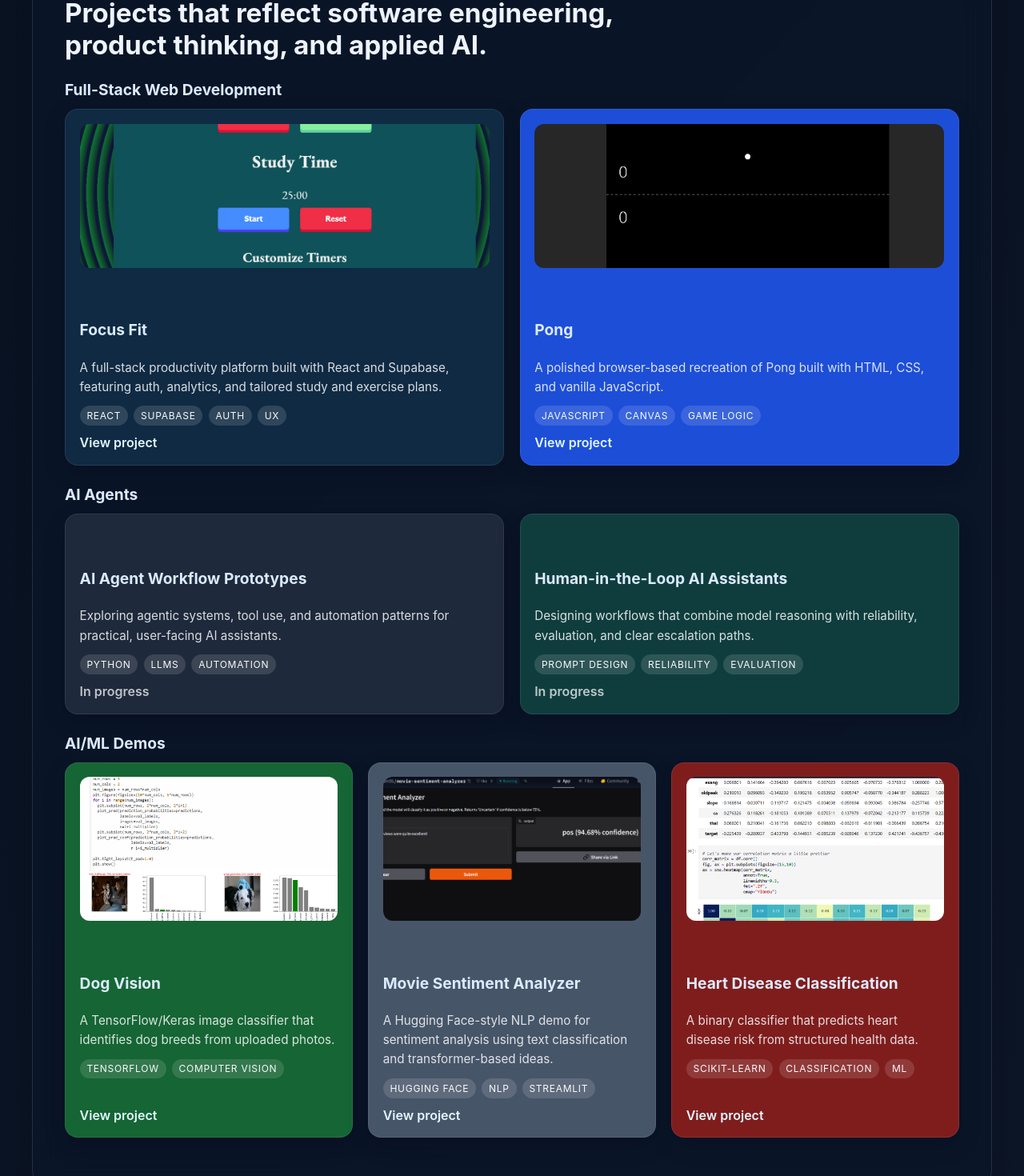
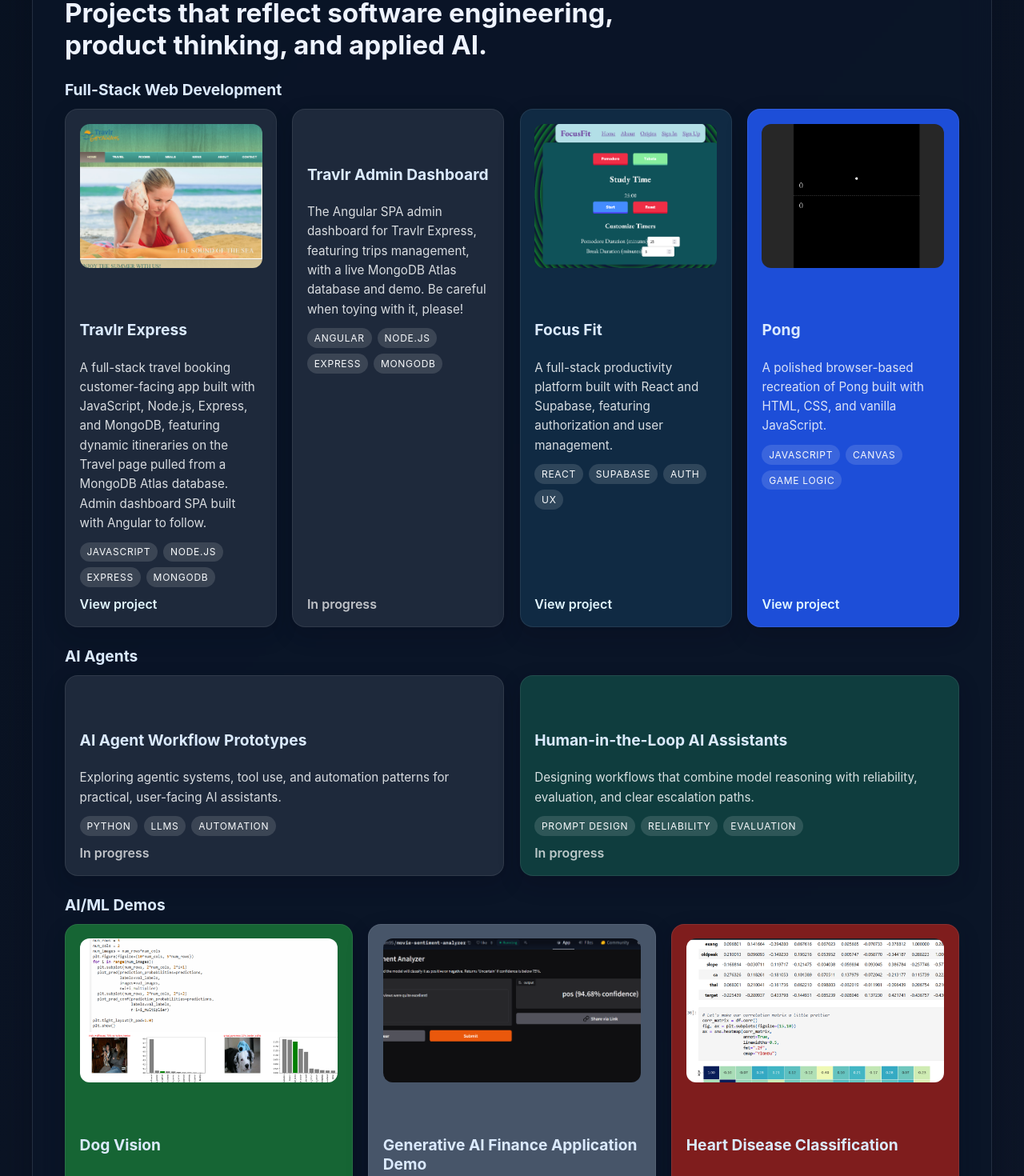
Before and after one commit to navesm/portfolio-pro, a React (Create React App) app: page / in a window 1280 px wide. Shown: the part 1500-2970 px from the top of the page at 80% size. Built offline with nearby package versions, Linux system fonts and the light colour scheme; a web font is replaced by a local one.

Commit message:
updated projects

```diff
--- a/src/components/projects/Projects.jsx
+++ b/src/components/projects/Projects.jsx
@@ -4,6 +4,7 @@ import './Projects.css';
 import focusFitImage from '../../focus-fit.png';
 // import spockRockImage from '../../spock-rock.png';
 // import mazeImage from '../../maze-shot.png';
+import travlrImage from '../../Travlr-Express-shot.png';
 import pongImage from '../../pong-shot.png';
 import dogVisionImage from '../../dog-vision.png';
 import heartDiseaseImage from '../../heart-disease.png';
@@ -12,8 +13,22 @@ import sentimentImage from '../../sentiment-image.png';
 const Projects = () => {
   const fullStackProjects = [
     {
+      title: 'Travlr Express',
+      description: 'A full-stack travel booking customer-facing app built with JavaScript, Node.js, Express, and MongoDB, featuring dynamic itineraries on the Travel page pulled from a MongoDB Atlas database. Admin dashboard SPA built with Angular to follow.',
+      link: 'https://mean-travlr.onrender.com/',
+      imageUrl: travlrImage,
+      bgColor: '#1e293b',
+      tags: ['JavaScript', 'Node.js', 'Express', 'MongoDB']
+    },
+    {
+      title: 'Travlr Admin Dashboard',
+      description: 'The Angular SPA admin dashboard for Travlr Express, featuring trips management, with a live MongoDB Atlas database and demo. Be careful when toying with it, please!',
+      bgColor: '#1e293b',
+      tags: ['Angular', 'Node.js', 'Express', 'MongoDB']
+    },
+    {
       title: 'Focus Fit',
-      description: 'A full-stack productivity platform built with React and Supabase, featuring auth, analytics, and tailored study and exercise plans.',
+      description: 'A full-stack productivity platform built with React and Supabase, featuring authorization and user management.',
       link: 'https://focusfitapp.netlify.app',
       bgColor: '#102a43',
       imageUrl: focusFitImage,
@@ -70,12 +85,11 @@ const Projects = () => {
       tags: ['TensorFlow', 'Computer Vision']
     },
     {
-      title: 'Movie Sentiment Analyzer',
-      description: 'A Hugging Face-style NLP demo for sentiment analysis using text classification and transformer-based ideas.',
+      title: 'Generative AI Finance Application Demo',
+      description: 'A demo of a generative AI application that provides financial insights and recommendations based on user input of stock tickers and financial data.',
       bgColor: '#475569',
-      link: 'https://huggingface.co/spaces/navesm95/movie-sentiment-analyzer',
       imageUrl: sentimentImage,
-      tags: ['Hugging Face', 'NLP', 'Streamlit']
+      tags: ['Python', 'NLP', 'Streamlit']
     },
     {
       title: 'Heart Disease Classification',
```
Also changed, not shown: src/Travlr-Express-shot.png (added).
